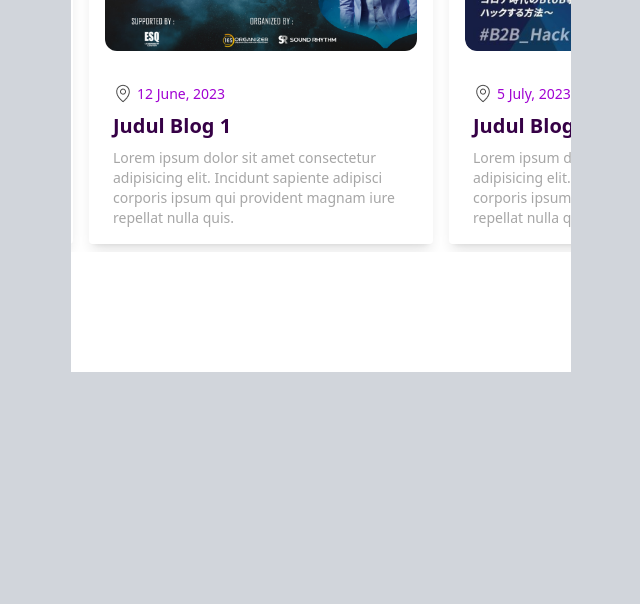
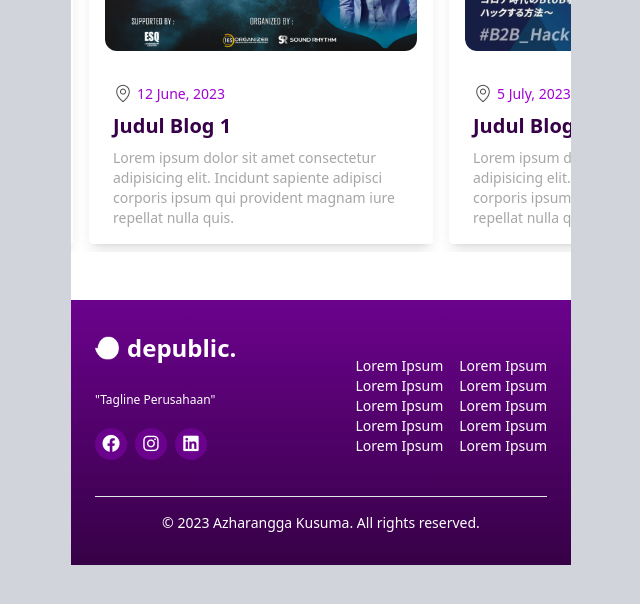
Before and after one commit to azharanggakusuma/depublic, a React (Vite) app: page / in a window 1280 px wide. Shown: the part 1626-2230 px from the top of the page, without its empty margins (319-959 px from the left). Built offline with nearby package versions, Linux system fonts and the light colour scheme.

Commit message:
Membuat footer dan perbaikan tampilan

```diff
--- a/package.json
+++ b/package.json
@@ -11,6 +11,7 @@
   },
   "dependencies": {
     "@fortawesome/fontawesome-svg-core": "^6.4.2",
+    "@fortawesome/free-brands-svg-icons": "^6.4.2",
     "@fortawesome/free-solid-svg-icons": "^6.4.2",
     "@fortawesome/react-fontawesome": "^0.2.0",
     "@heroicons/react": "^2.0.18",
--- /dev/null
+++ b/src/components/Footer.jsx
@@ -0,0 +1,136 @@
+import React from "react";
+import LogoFooter from "../assets/img/logo-footer.png";
+
+const Footer = () => {
+  return (
+    <footer
+      className="py-8 p-6"
+      style={{ background: "linear-gradient(#6B028D, #360146)" }}
+    >
+      <div className="container mx-auto flex flex-col sm:flex-row items-center justify-between">
+        <div className="mb-5">
+          <div className="flex items-center">
+            <img src={LogoFooter} alt="Logo" className="w-6 h-6 mb-2" />
+            <p className="text-survace-100 text-2xl mb-2 ml-2 font-sans font-bold">
+              depublic.
+            </p>
+          </div>
+
+          <p className="text-survace-100 text-xs mb-5 mt-5">
+            "Tagline Perusahaan"
+          </p>
+          <div className="flex space-x-2">
+            <div className="w-8 h-8 rounded-full bg-primary-700 flex items-center justify-center">
+              <a
+                href="#"
+                className="text-survace-100 hover:text-gray-400 transition duration-300"
+              >
+                <i
+                  className="fab fa-facebook"
+                  style={{ fontSize: "1.1rem" }}
+                ></i>
+              </a>
+            </div>
+
+            <div className="w-8 h-8 rounded-full bg-primary-700 flex items-center justify-center">
+              <a
+                href="#"
+                className="text-survace-100 hover:text-gray-400 transition duration-300"
+              >
+                <i
+                  className="fab fa-instagram"
+                  style={{ fontSize: "1.1rem" }}
+                ></i>
+              </a>
+            </div>
+
+            <div className="w-8 h-8 rounded-full bg-primary-700 flex items-center justify-center">
+              <a
+                href="#"
+                className="text-survace-100 hover:text-gray-400 transition duration-300"
+              >
+                <i
+                  className="fab fa-linkedin"
+                  style={{ fontSize: "1.1rem" }}
+                ></i>
+              </a>
+            </div>
+          </div>
+        </div>
+        <div className="flex space-x-4">
+          <div className="flex flex-col text-sm">
+            <a
+              href="#"
+              className="text-survace-100 hover:text-gray-400 transition duration-300"
+            >
+              Lorem Ipsum
+            </a>
+            <a
+              href="#"
+              className="text-survace-100 hover:text-gray-400 transition duration-300"
+            >
+              Lorem Ipsum
+            </a>
+            <a
+              href="#"
+              className="text-survace-100 hover:text-gray-400 transition duration-300"
+            >
+              Lorem Ipsum
+            </a>
+            <a
+              href="#"
+              className="text-survace-100 hover:text-gray-400 transition duration-300"
+            >
+              Lorem Ipsum
+            </a>
+            <a
+              href="#"
+              className="text-survace-100 hover:text-gray-400 transition duration-300"
+            >
+              Lorem Ipsum
+            </a>
+          </div>
+          <div className="flex flex-col text-sm">
+            <a
+              href="#"
+              className="text-survace-100 hover:text-gray-400 transition duration-300"
+            >
+              Lorem Ipsum
+            </a>
+            <a
+              href="#"
+              className="text-survace-100 hover:text-gray-400 transition duration-300"
+            >
+              Lorem Ipsum
+            </a>
+            <a
+              href="#"
+              className="text-survace-100 hover:text-gray-400 transition duration-300"
+            >
+              Lorem Ipsum
+            </a>
+            <a
+              href="#"
+              className="text-survace-100 hover:text-gray-400 transition duration-300"
+            >
+              Lorem Ipsum
+            </a>
+            <a
+              href="#"
+              className="text-survace-100 hover:text-gray-400 transition duration-300"
+            >
+              Lorem Ipsum
+            </a>
+          </div>
+        </div>
+      </div>
+      <hr className="border-t border-blueGray-400 my-4" />
+      <div className="container mx-auto text-center text-white text-sm">
+        &copy; {new Date().getFullYear()} Azharangga Kusuma. All rights
+        reserved.
+      </div>
+    </footer>
+  );
+};
+
+export default Footer;
--- a/src/components/Home.jsx
+++ b/src/components/Home.jsx
@@ -7,6 +7,7 @@ import Carousel from "./Carousel";
 import CarouselEvent from "./CarouselEvent";
 import CarouselBlog from "./CarouselBlog";
 import Divider from "./Divider";
+import Footer from "./Footer";
 
 function Home() {
   return (
@@ -29,9 +30,9 @@ function Home() {
             <br />
           </div>
           <br />
-          <br />
-          <br />
-          <br />
+          <div>
+            <Footer />
+          </div>
         </div>
       </Container>
     </div>
--- a/tailwind.config.js
+++ b/tailwind.config.js
@@ -19,7 +19,7 @@ export default {
       },
       height: {
         "hero-image": "400px",
-        container: "400vh",
+        container: "357vh",
       },
       backgroundColor: {
         "primary-50": "#F5F0F6",
```
Also changed, not shown: src/assets/img/logo-footer.png (added), 1 other file (tests, documents, lock files or other folders).
